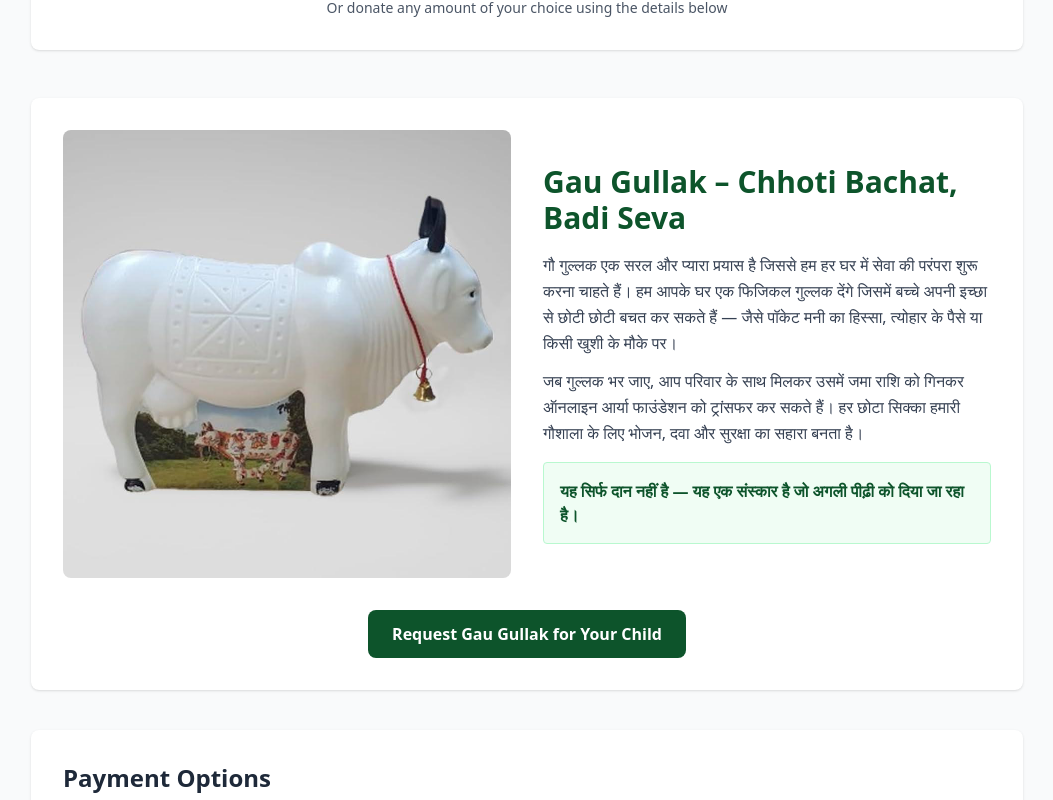
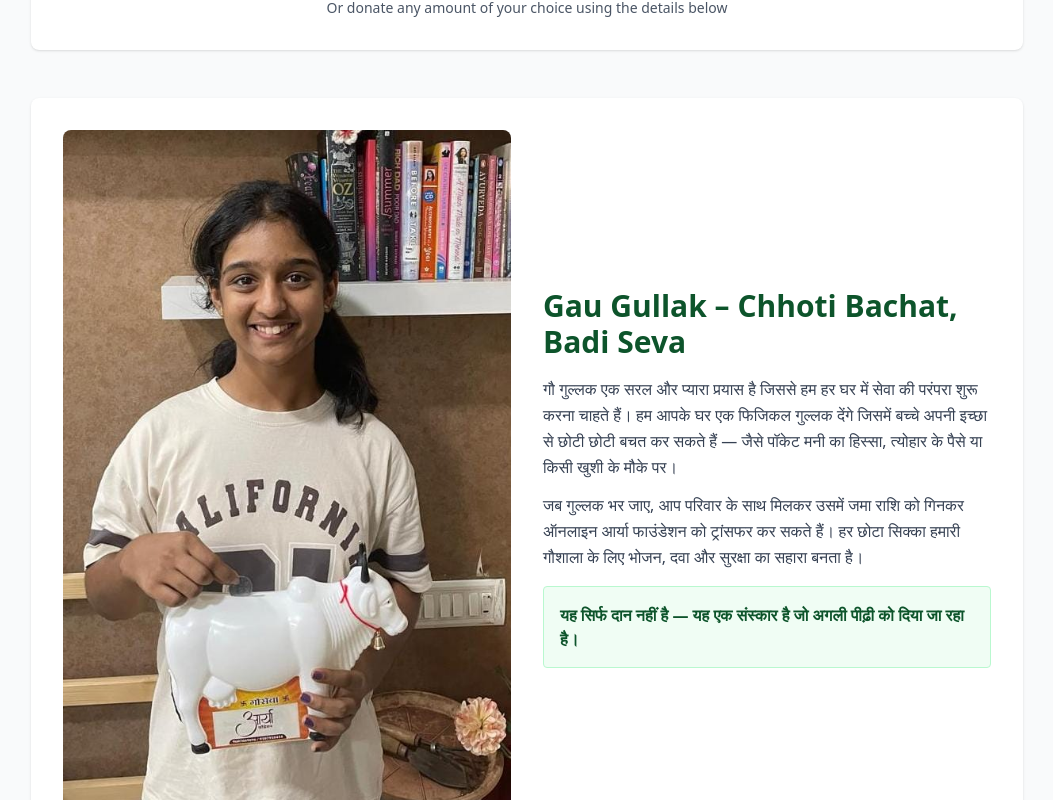
Before and after one commit to GovindxSharma/aaryafoundation, a Next.js app: page /donation in a window 1280 px wide. Shown: the part 460-1260 px from the top of the page, without its empty margins (113-1166 px from the left). Built offline with nearby package versions, Linux system fonts and the light colour scheme.

Commit message:
image changes

```diff
--- a/app/about/page.tsx
+++ b/app/about/page.tsx
@@ -78,14 +78,14 @@ export default function About() {
         <>
           <p>
             Behind every mission that survives long-term, there is structure.
-            Niraj Purohit brings that strength to Aarya Foundation with 20+
+            Niraj Kantilal Purohit brings that strength to Aarya Foundation with 20+
             years of marketing and business experience and 5+ years dedicated
             to cow-based initiatives.
           </p>
 
           <p>
             As  Co-Founder of Aatmaya Farms, he works across Maharashtra and parts
-            of Gujarat helping Gaushalas transform from donation-dependent
+            of Gujarat, Bihar, Uttar Pradesh and Madhya Pradesh helping Gaushalas transform from donation-dependent
             shelters into structured rural enterprises.
           </p>
 
--- a/app/components/PartnerBrands.tsx
+++ b/app/components/PartnerBrands.tsx
@@ -6,7 +6,7 @@ const partners = [
   { name: "Atmaya", logo: "/1.png" },
   { name: "Panchbhata", logo: "/panchbhata.png" },
   { name: "GouKripa", logo: "/goukripa.png" },
-  { name: "Awbi", logo: "/awbi.png" },
+  { name: "Awbi", logo: "/awari.png" },
 ];
 
 export default function PartnerBrands() {
--- a/app/donation/page.tsx
+++ b/app/donation/page.tsx
@@ -59,7 +59,7 @@ export default function Donation() {
   {/* LEFT — IMAGE */}
   <div className="w-full">
     <Image
-      src="/piggy.png" // your image
+      src="/Gaugullak.jpeg" // your image
       alt="Gau Gullak"
       width={500}
       height={400}
```
Also changed, not shown: public/Gaugullak.jpeg (added), public/awari.png (added).
